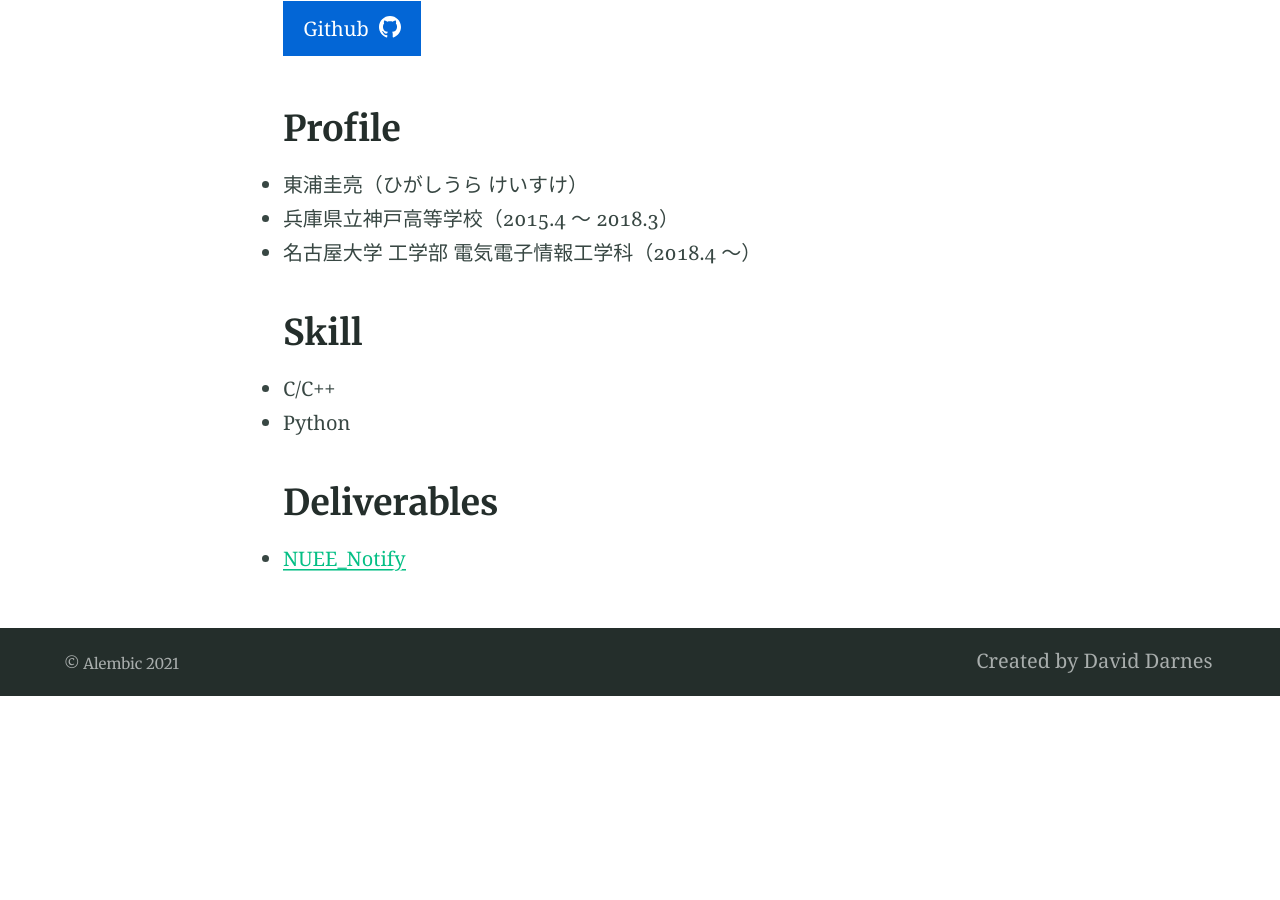
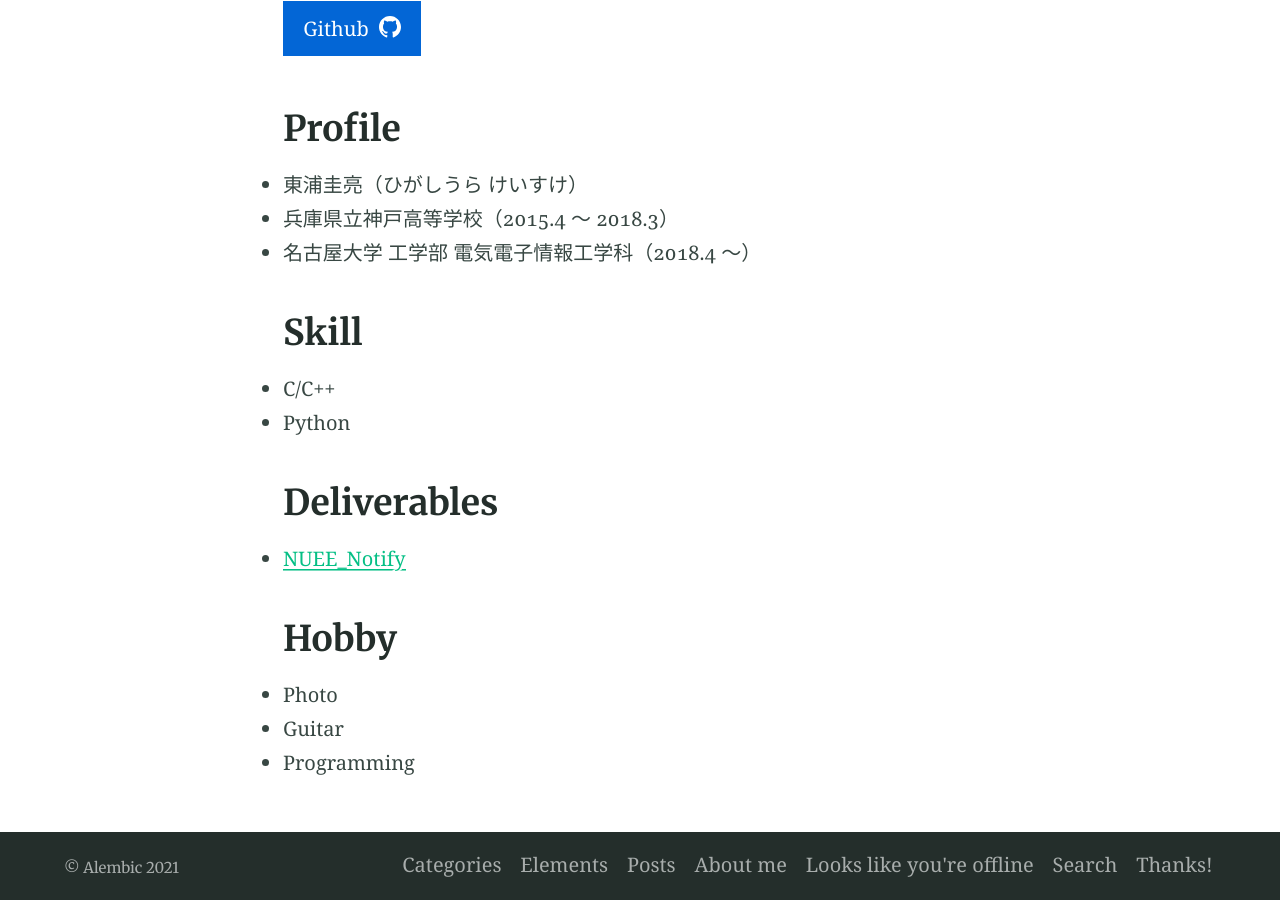
Before and after one commit to Urachan1203/Urachan1203.github.io, a Jekyll site: the page built from index.md, in a window 1280 px wide and 900 px high, scrolled down 681 px. Built offline with Jekyll 4.4.1, drawn with Linux system fonts in a browser that asks for light colours; before the commit the page ends 1377 px from its top, so only the background shows below that; part of the change alters nothing that is shown; some of the changed text lies outside the part shown.

Commit message:
change config.yml to edit header and footer

```diff
--- a/_config.yml
+++ b/_config.yml
@@ -121,20 +121,20 @@ favicons: # Favicons are also used in the manifest file. Syntax is 'size: path'
 navigation_header:
 - title: Home
   url: /
-- title: Elements
-  url: /elements/
-- title: Blog
-  url: /blog/
-- title: Categories
-  url: /categories/
-- title: Search
-  url: /search/
-- title: Fork Alembic
-  url: https://github.com/daviddarnes/alembic
+# - title: Elements
+#   url: /elements/
+# - title: Blog
+#   url: /blog/
+# - title: Categories
+#   url: /categories/
+# - title: Search
+#   url: /search/
+# - title: Fork Alembic
+#   url: https://github.com/daviddarnes/alembic
 
 navigation_footer:
-- title: Created by David Darnes
-  url: https://darn.es
+# - title: Created by David Darnes
+#   url: https://darn.es
 
 social_links: # Appears in sidebar. Set the urls then uncomment and comment out as desired
   Twitter: https://twitter.com/DavidDarnes
--- a/index.md
+++ b/index.md
@@ -25,3 +25,8 @@ Keisuke HIGASHIURA is a Bachelor student in the Department of Electrical Enginee
 ## Deliverables
 
 - [NUEE_Notify](https://twitter.com/nuee_notify)
+
+## Hobby
+- Photo
+- Guitar
+- Programming
```
